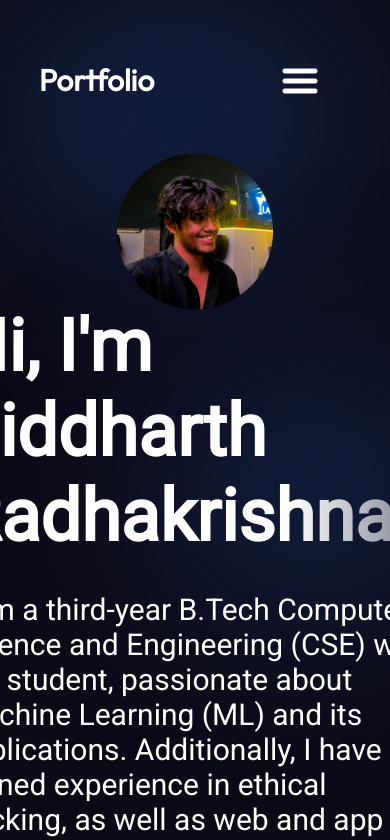
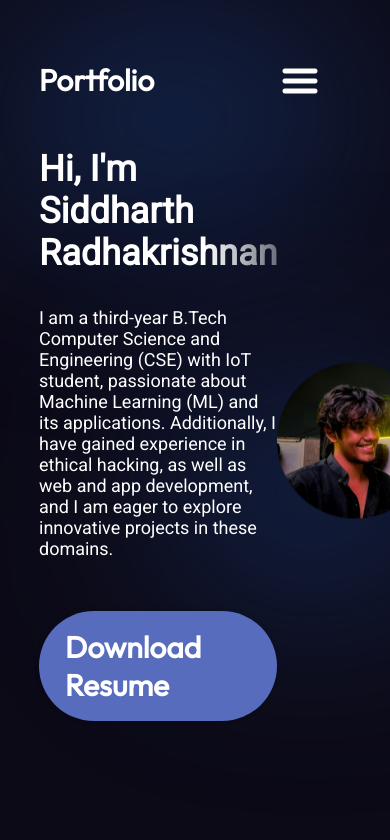
Before and after one commit to Sdkrsn/my_portfolio, a React (Vite) app: page / in a window 390 px wide. Shown: the top 840 px of the page. Built offline with nearby package versions, Linux system fonts and the light colour scheme.

Commit message:
phone fit

```diff
--- a/src/components/Hero/Hero.module.css
+++ b/src/components/Hero/Hero.module.css
@@ -53,7 +53,6 @@
 .heroImg {
   width: 50%;
   z-index: 1;
-
   animation-name: floating;
   animation-duration: 3s;
   animation-iteration-count: infinite;
@@ -77,7 +76,6 @@
   width: 50vw;
   height: 50vw;
   min-width: 350px;
-  min-width: 350px;
   top: -128px;
   left: -10vw;
   border-radius: 764px;
@@ -90,7 +88,6 @@
   position: absolute;
   width: 70vw;
   height: 50vw;
-  min-width: 350px;
   min-width: 250px;
   top: 246px;
   right: -25vw;
@@ -102,10 +99,26 @@
 
 @media screen and (max-width: 830px) {
   .container {
-    flex-direction: column-reverse;
+    flex-direction: row; /* Keep text and image side by side */
+    align-items: center;
+    justify-content: space-between;
   }
 
   .content {
-    align-items: center;
+    align-items: flex-start; /* Align text to left */
+    text-align: left;
+  }
+
+  .title {
+    font-size: clamp(36px, 8vw, 72px); /* Scale text but keep readable */
+  }
+
+  .description {
+    font-size: clamp(18px, 4vw, 30px);
+  }
+
+  .heroImg {
+    width: 50vw;
+    max-width: 50%;
   }
 }
```
